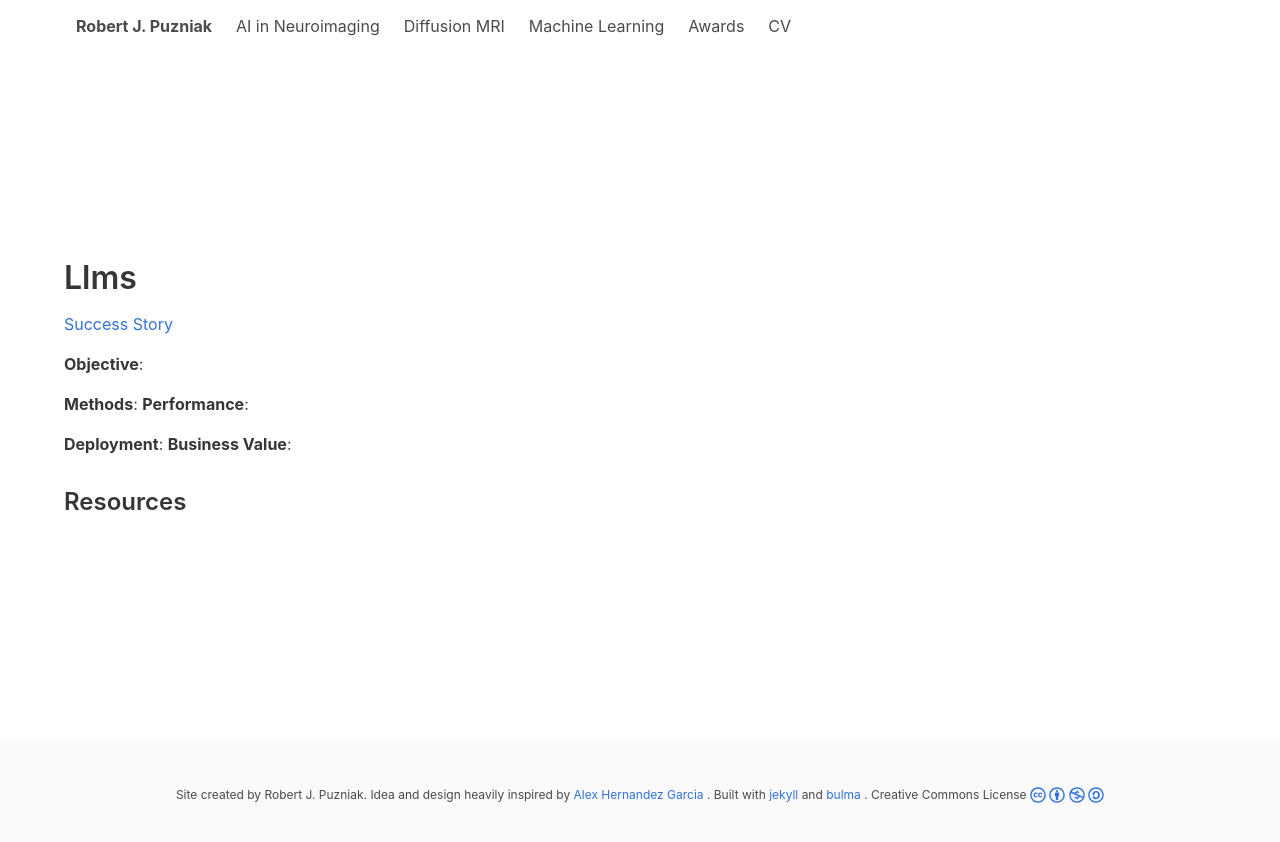
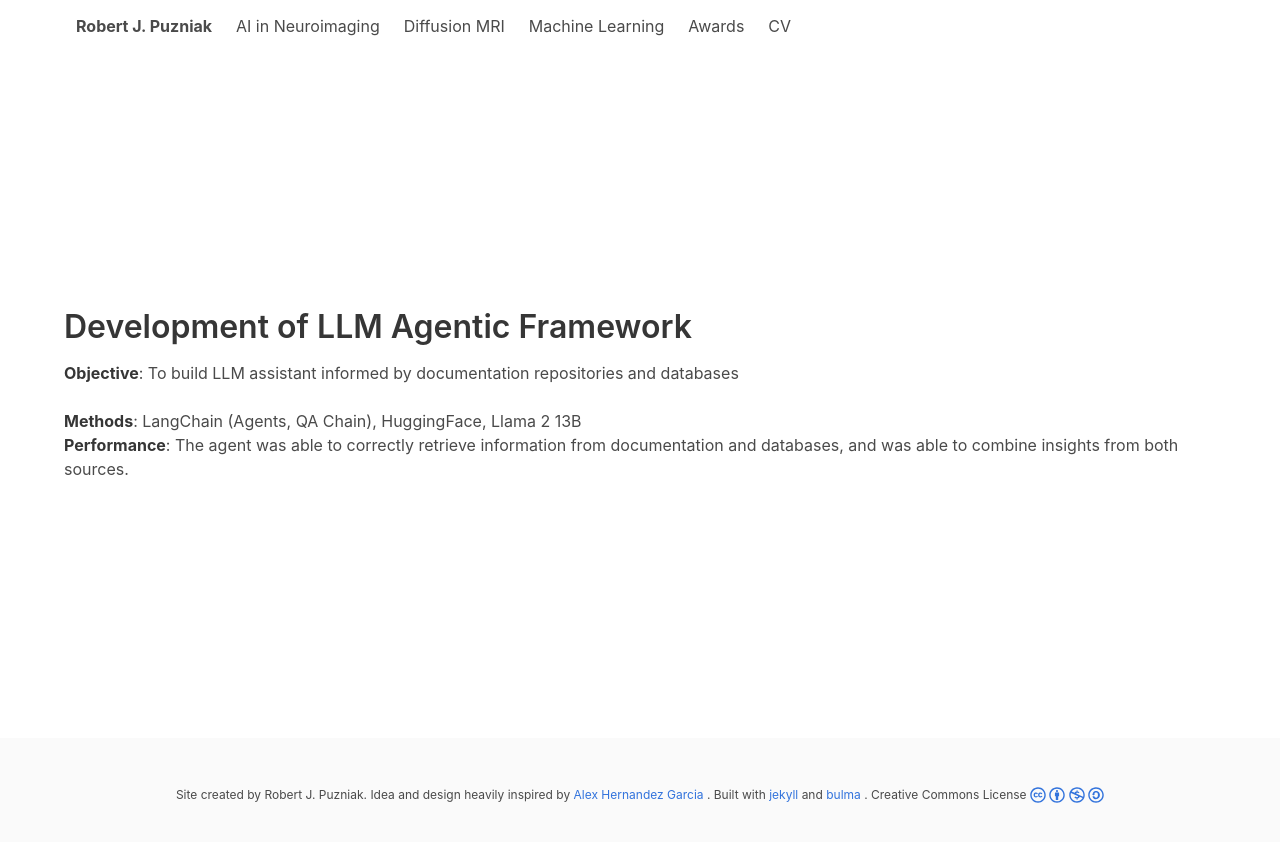
Before and after one commit to rjpuzniak/rjpuzniak.github.io, a Jekyll site: the page built from _ML/LLMs.md, in a window 1280 px wide. Shown: the top 842 px of the page. Built offline with Jekyll 4.4.1, drawn with Linux system fonts in a browser that asks for light colours; nearby versions of some CDN libraries; a style sheet for code colours, icons or effects is not loaded.

Commit message:
added LLM section

```diff
--- a/_ML/LLMs.md
+++ b/_ML/LLMs.md
@@ -1,18 +1,10 @@
 ---
-title:
-order:
-image:
+title: Development of LLM Agentic Framework
+order: 70
+image: lc.png
 ---
 
-[Success Story]()
-
-**Objective**:
-
-**Methods**:
-**Performance**:
-
-**Deployment**:
-**Business Value**:
-
-
-### Resources
+**Objective**: To build LLM assistant informed by documentation repositories and databases \
+\
+**Methods**: LangChain (Agents, QA Chain), HuggingFace, Llama 2 13B \
+**Performance**: The agent was able to correctly retrieve information from documentation and databases, and was able to combine insights from both sources.
```
Also changed, not shown: _ML/NLP.md (+1 -1 lines), _ML/RPA.md (deleted, +0 -18 lines), _ML/forecasting.md (deleted, +0 -18 lines), _ML/prediction.md (deleted, +0 -18 lines), assets/images/lc.png (added).
